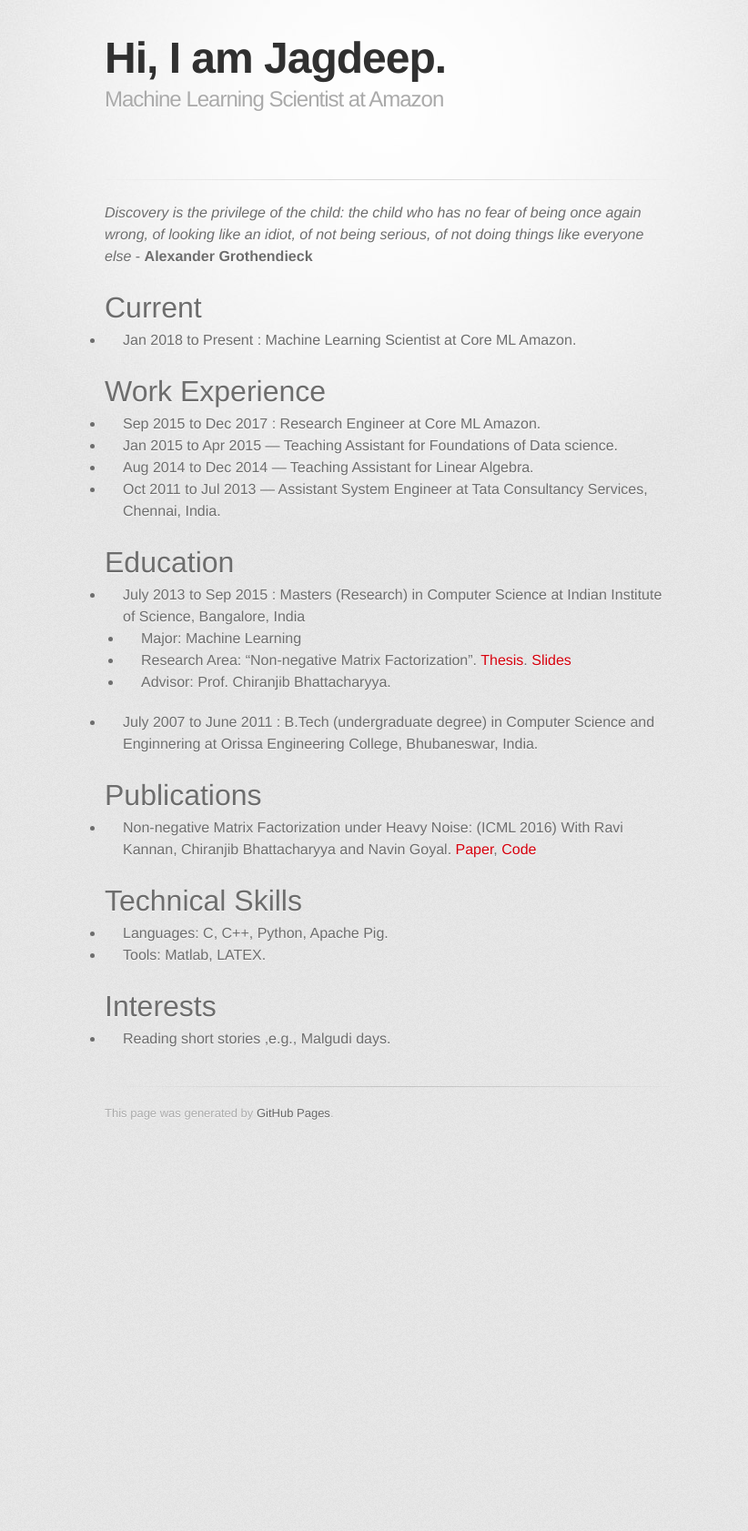
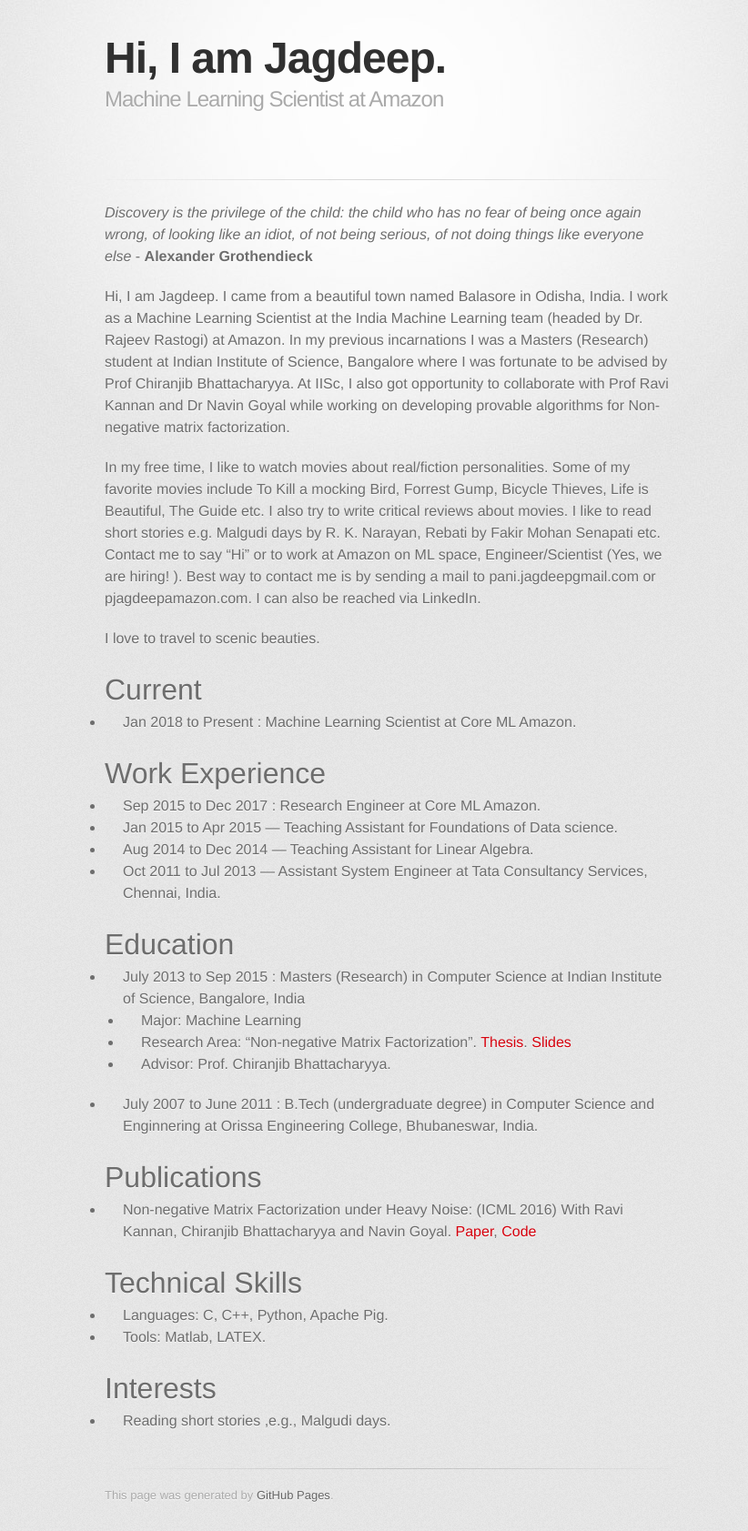
Before and after one commit to jagdeeppani/jagdeeppani.github.io, a Jekyll site: the page built from index.md, in a window 1280 px wide. Shown: the whole page at 91% size, without its empty margins (215-1037 px from the left). Built offline with Jekyll 4.4.1, drawn with Linux system fonts in a browser that asks for light colours; some web fonts are replaced; our own code applies the rules of GitHub Pages for plain Markdown files; before the commit the page ends 1263 px from its top, so only the background shows below that.

Commit message:
Update index.md

```diff
--- a/index.md
+++ b/index.md
@@ -1,4 +1,13 @@
  _Discovery is the privilege of the child: the child who has no fear of being once again wrong, of looking like an idiot, of not being serious, of not doing things like everyone else_ - **Alexander Grothendieck**
+
+Hi, I am Jagdeep. I came from a beautiful town named Balasore in Odisha, India. I work as a Machine Learning Scientist at the India Machine Learning team (headed by Dr. Rajeev Rastogi) at Amazon. In my previous incarnations I was a Masters (Research) student at Indian Institute of Science, Bangalore where I was fortunate to be advised by Prof Chiranjib Bhattacharyya. At IISc, I also got opportunity to collaborate with Prof Ravi Kannan and Dr Navin Goyal while working on developing provable algorithms for Non-negative matrix factorization.
+
+In my free time, I like to watch movies about real/fiction personalities. Some of my favorite movies include To Kill a mocking Bird, Forrest Gump, Bicycle Thieves, Life is Beautiful, The Guide etc. I also try to write critical reviews about movies.
+I like to read short stories e.g. Malgudi days by R. K. Narayan, Rebati by Fakir Mohan Senapati etc.
+Contact me to say "Hi" or to work at Amazon on ML space, Engineer/Scientist (Yes, we are hiring! ). Best way to contact me is by sending a mail to pani.jagdeep<at>gmail.com or pjagdeep<at>amazon.com. I can also be reached via LinkedIn.
+
+I love to travel to scenic beauties.
+
 
 # [](#header-1)Current
 *   Jan 2018 to Present  : Machine Learning Scientist at Core ML Amazon.
```
